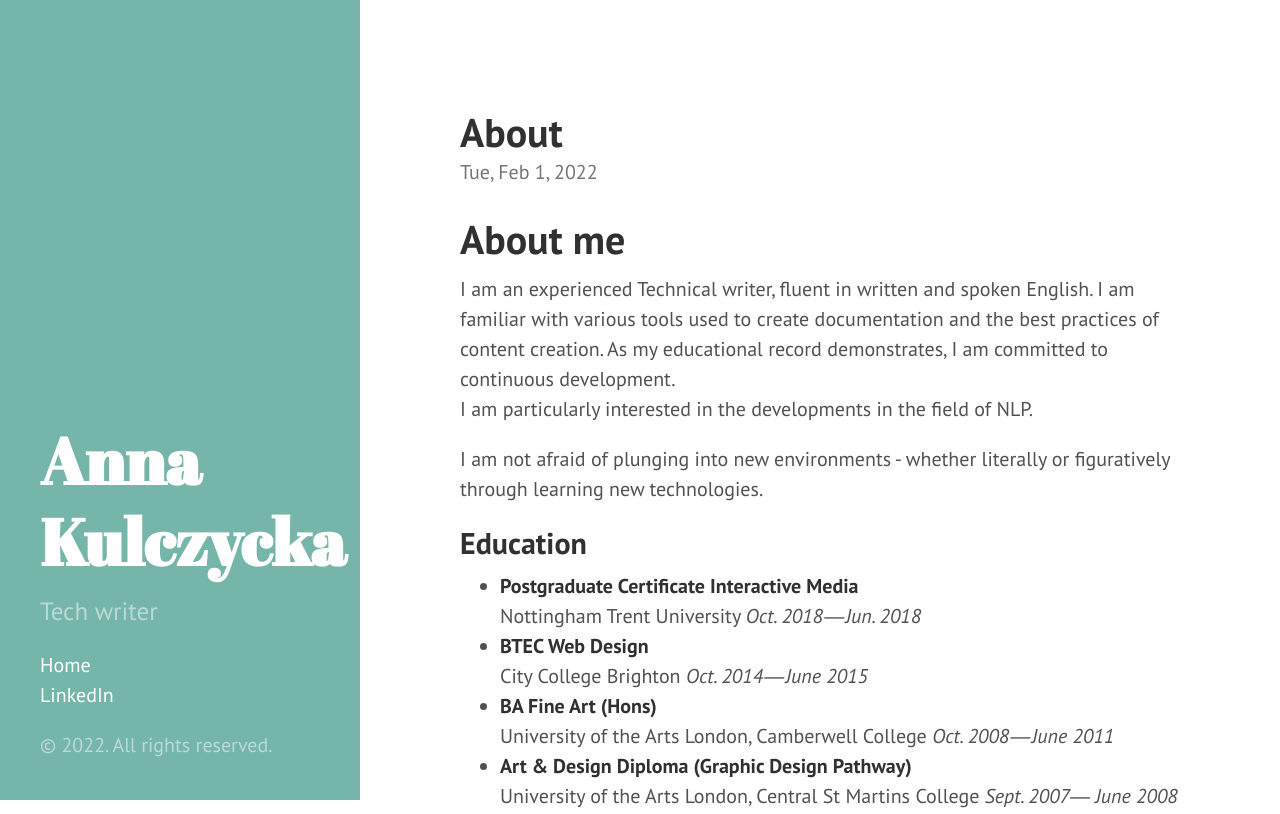
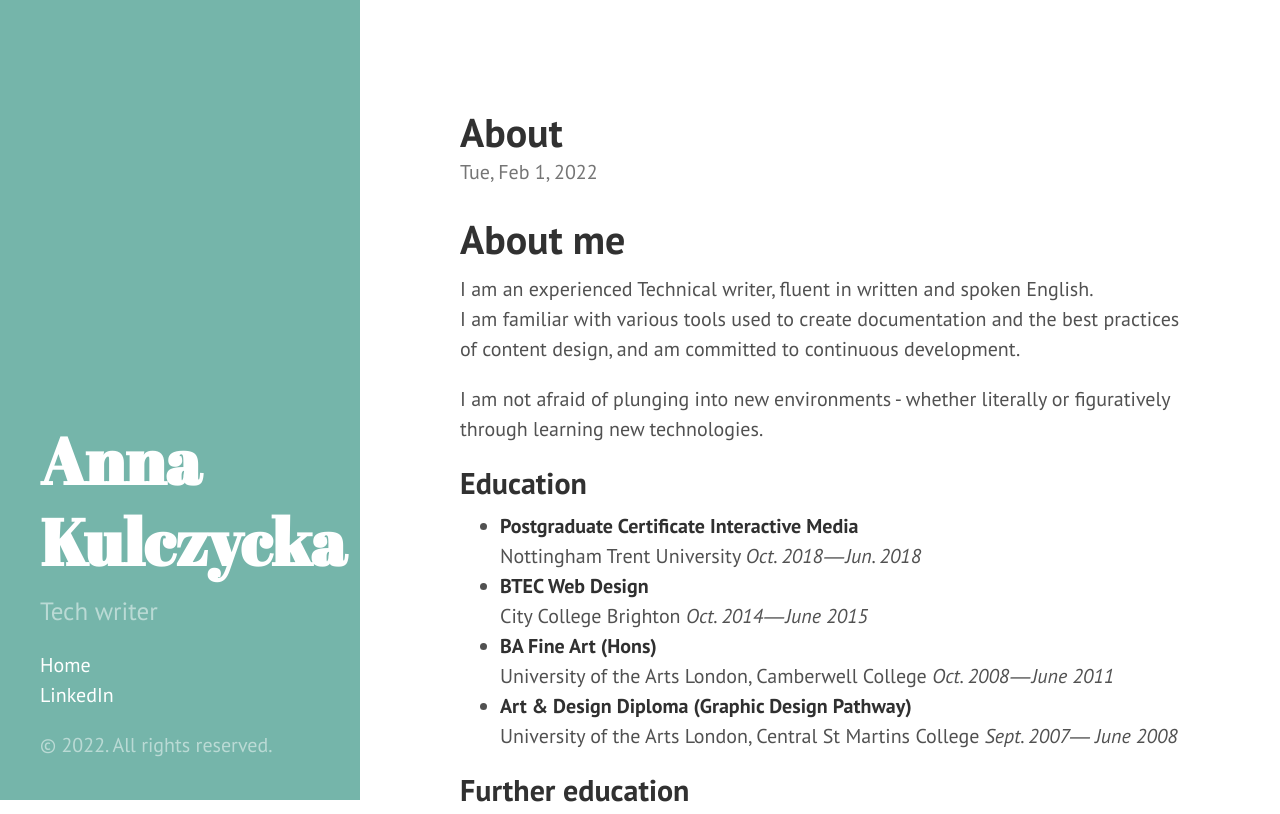
Before and after one commit to ankakulka/blog, a plain HTML site: page about/index.html in a window 1280 px wide. Shown: the top 814 px of the page. Drawn offline with Linux system fonts and the light colour scheme.

Commit message:
Updated bio introduction

```diff
--- a/about/index.html
+++ b/about/index.html
@@ -53,9 +53,10 @@
   <h1>About</h1>
   <time datetime=2022-02-01T14:57:01&#43;0100 class="post-date">Tue, Feb 1, 2022</time>
   <h1 id="about-me">About me</h1>
-<p>I am an experienced Technical writer, fluent in written and spoken English. I am familiar with various tools used to create documentation and the best practices of content creation.
-As my educational record demonstrates, I am committed to continuous development.<br>
-I am particularly interested in the developments in the field of NLP.</p>
+<p>I am an experienced Technical writer, fluent in written and spoken English.
+<br/>
+I am familiar with various tools used to create documentation and the best practices of content design, and am committed to continuous development.<br>
+</p>
 <p>I am not afraid of plunging into new environments -  whether literally or figuratively through learning new technologies.</p>
 <h2 id="education">Education</h2>
 <ul>
```
